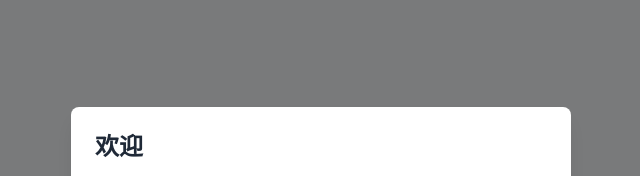
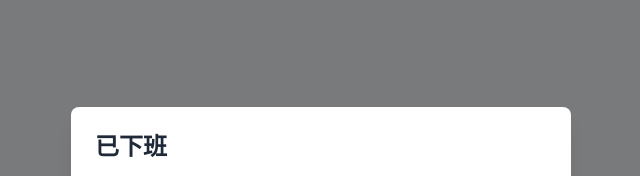
Before and after one commit to iill392/youlong666, a plain HTML site: page index.html in a window 1280 px wide. Shown: the top 176 px of the page, 319-959 px from the left. Drawn offline with nearby package versions, Linux system fonts and the light colour scheme.

Commit message:
Update index.html

```diff
--- a/index.html
+++ b/index.html
@@ -94,7 +94,7 @@
 <body>
     <div class="overlay">
         <div class="popup">
-            <h2 class="text-2xl font-bold text-gray-800 mb-4">欢迎</h2>
+            <h2 class="text-2xl font-bold text-gray-800 mb-4">已下班</h2>
             <div class="announcement-content text-gray-600 mb-6">
                 <p class="mb-3" style="font-size: 18px;">尊敬的老板：</p>
                 <p class="mb-3" style="font-size: 16px; font-weight: bold; font-style: italic; color: rgb(240, 17, 5);">下午2点准时发放0.1火焰刀</p>
```
